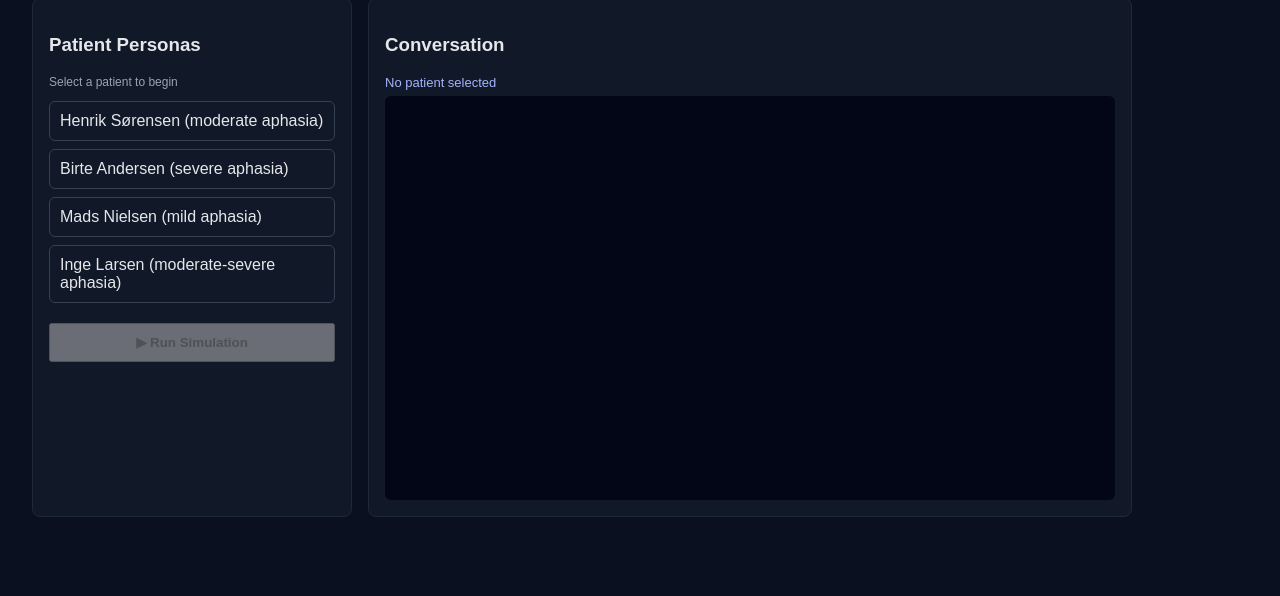
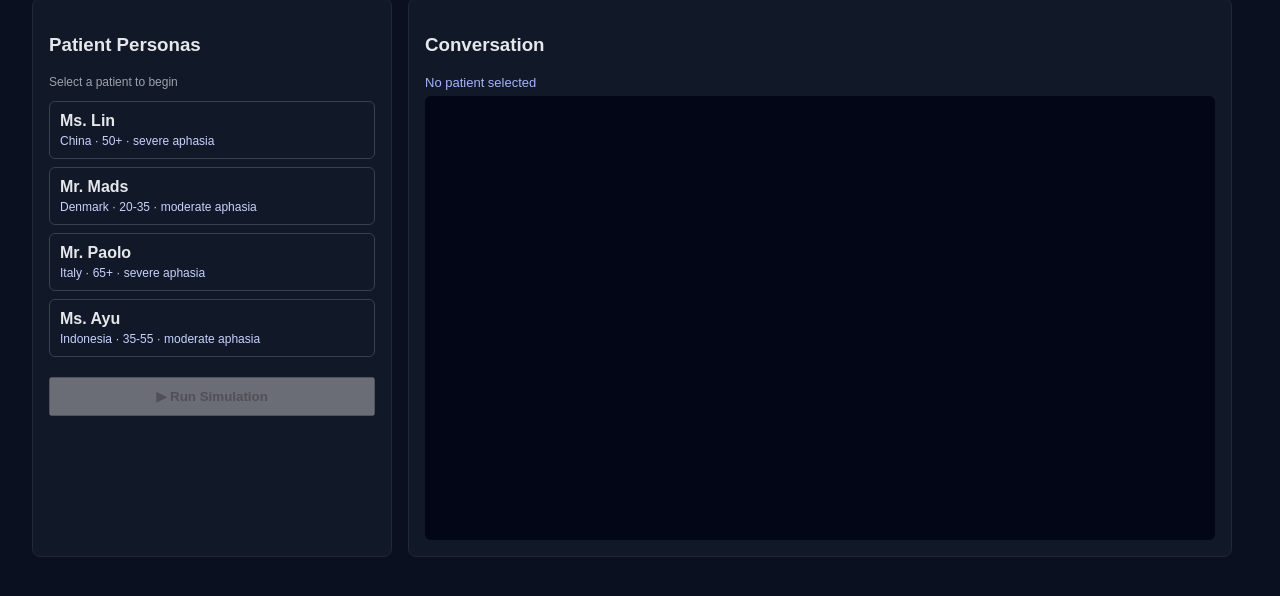
Before and after one commit to ekkytammarar/GazeTalk-Synthetic-Patient-Conversation-Simulator, a website: page public/simulator.html in a window 1280 px wide. Shown: the part 100-696 px from the top of the page. Drawn offline with Linux system fonts and the light colour scheme.

Commit message:
Update simulator.html

```diff
--- a/public/simulator.html
+++ b/public/simulator.html
@@ -15,9 +15,9 @@
     h1 { margin-bottom:8px; }
     .layout {
       display:grid;
-      grid-template-columns:320px 1fr;
+      grid-template-columns:360px 1fr;
       gap:16px;
-      max-width:1100px;
+      max-width:1200px;
     }
     .card {
       background:#111827;
@@ -37,6 +37,11 @@
       background:#1d4ed8;
       border-color:#60a5fa;
     }
+    .meta {
+      font-size:12px;
+      color:#c7d2fe;
+      margin-top:4px;
+    }
     button {
       width:100%;
       margin-top:12px;
@@ -48,7 +53,7 @@
       background:#020617;
       border-radius:6px;
       padding:12px;
-      height:380px;
+      height:420px;
       overflow-y:auto;
       font-size:14px;
     }
@@ -71,14 +76,18 @@
 
   <div class="card">
     <h3>Patient Personas</h3>
-    <p style="font-size:12px;color:#9ca3af">Select a patient to begin</p>
+    <p style="font-size:12px;color:#9ca3af">
+      Select a patient to begin
+    </p>
     <div id="personaList"></div>
     <button id="runBtn" disabled>▶ Run Simulation</button>
   </div>
 
   <div class="card">
     <h3>Conversation</h3>
-    <div id="selectedPatient" class="selected">No patient selected</div>
+    <div id="selectedPatient" class="selected">
+      No patient selected
+    </div>
     <div id="chat" class="chat"></div>
   </div>
 
@@ -88,10 +97,10 @@
 document.addEventListener("DOMContentLoaded", () => {
 
   /* ===============================
-     Qianyi-style dialogue policy
+     Qianyi-style dialogue discipline
   =============================== */
 
-  const MAX_TURNS = 6;
+  const MAX_TURNS = 6;          // Fixed, bounded
   const TURN_DELAY_MS = 400;
 
   let conversation = [];
@@ -122,33 +131,62 @@ document.addEventListener("DOMContentLoaded", () => {
   }
 
   /* ===============================
-     Four personas (Qianyi-style)
+     Personas (VERBATIM FIELDS
+     from Qianyi's code)
   =============================== */
 
   const personas = [
     {
-      name: "Henrik Sørensen",
-      severity: "moderate",
-      description:
-        "Moderate aphasia. Short sentences, pauses, gestures. Socially aware and reflective."
+      patient_id: "CN_F_58_001",
+      display_name: "Ms. Lin",
+      country_or_culture: "China",
+      age_group: "50+",
+      gender: "female",
+      interests: ["cooking","family","shopping","weather"],
+      daily_routines: ["cook breakfast","go market","call daughter"],
+      communication_goals: ["daily needs","family chat"],
+      aphasia_severity: "severe",
+      system_familiarity: 0.42,
+      fatigue_sensitivity: 1.12
     },
     {
-      name: "Birte Andersen",
-      severity: "severe",
-      description:
-        "Severe aphasia. Very short utterances, long pauses, fatigues quickly."
+      patient_id: "DK_M_29_001",
+      display_name: "Mr. Mads",
+      country_or_culture: "Denmark",
+      age_group: "20-35",
+      gender: "male",
+      interests: ["football","friends","gym","coffee"],
+      daily_routines: ["bike commute","gym","coffee with friends"],
+      communication_goals: ["social chat","daily planning"],
+      aphasia_severity: "moderate",
+      system_familiarity: 0.68,
+      fatigue_sensitivity: 0.92
     },
     {
-      name: "Mads Nielsen",
-      severity: "mild",
-      description:
-        "Mild aphasia. Mostly fluent with occasional word-finding difficulty and self-correction."
+      patient_id: "IT_M_71_001",
+      display_name: "Mr. Paolo",
+      country_or_culture: "Italy",
+      age_group: "65+",
+      gender: "male",
+      interests: ["garden","family","coffee","weather"],
+      daily_routines: ["garden walk","coffee","family lunch"],
+      communication_goals: ["family visit","health needs"],
+      aphasia_severity: "severe",
+      system_familiarity: 0.35,
+      fatigue_sensitivity: 1.18
     },
     {
-      name: "Inge Larsen",
-      severity: "moderate-severe",
-      description:
-        "Moderate to severe aphasia. Emotionally expressive, uses gestures and tone strongly."
+      patient_id: "ID_F_41_001",
+      display_name: "Ms. Ayu",
+      country_or_culture: "Indonesia",
+      age_group: "35-55",
+      gender: "female",
+      interests: ["family","religion","cooking"],
+      daily_routines: ["family meal","prayer","market shopping"],
+      communication_goals: ["family chat","daily needs"],
+      aphasia_severity: "moderate",
+      system_familiarity: 0.50,
+      fatigue_sensitivity: 1.05
     }
   ];
 
@@ -167,10 +205,19 @@ document.addEventListener("DOMContentLoaded", () => {
     chat.scrollTop = chat.scrollHeight;
   }
 
+  /* ===============================
+     Render personas
+  =============================== */
+
   personas.forEach(p => {
     const div = document.createElement("div");
     div.className = "persona";
-    div.textContent = `${p.name} (${p.severity} aphasia)`;
+    div.innerHTML = `
+      <strong>${p.display_name}</strong>
+      <div class="meta">
+        ${p.country_or_culture} · ${p.age_group} · ${p.aphasia_severity} aphasia
+      </div>
+    `;
     div.onclick = () => {
       document.querySelectorAll(".persona")
         .forEach(e => e.classList.remove("active"));
@@ -178,7 +225,7 @@ document.addEventListener("DOMContentLoaded", () => {
       selectedPersona = p;
       runBtn.disabled = false;
       selectedLabel.textContent =
-        `Patient: ${p.name} — ${p.severity} aphasia`;
+        `Patient: ${p.display_name} — ${p.country_or_culture}`;
     };
     personaList.appendChild(div);
   });
@@ -209,9 +256,13 @@ document.addEventListener("DOMContentLoaded", () => {
             model:"claude-sonnet-4-6",
             max_tokens:200,
             system:
-              `You are ${selectedPersona.name}, a patient with ${selectedPersona.severity} aphasia. `
-              + `${selectedPersona.description} `
-              + `Express hesitation, pauses, and gestures naturally. `
+              `You are ${selectedPersona.display_name}, a ${selectedPersona.age_group} ${selectedPersona.gender} `
+              + `from ${selectedPersona.country_or_culture}. `
+              + `You have ${selectedPersona.aphasia_severity} aphasia. `
+              + `Your interests include ${selectedPersona.interests.join(", ")}. `
+              + `Your daily routines include ${selectedPersona.daily_routines.join(", ")}. `
+              + `Your communication goals include ${selectedPersona.communication_goals.join(", ")}. `
+              + `Use short, telegraphic speech with pauses and gestures. `
               + `Do not explain aphasia.`,
             messages: conversation
           })
@@ -224,8 +275,7 @@ document.addEventListener("DOMContentLoaded", () => {
         conversation.push({ role:"assistant", content: patientReply });
 
         if (explicitStop(patientReply)) {
-          const close = pick(CLOSING_PROMPTS);
-          add("therapist", close);
+          add("therapist", pick(CLOSING_PROMPTS));
           break;
         }
 
@@ -237,7 +287,7 @@ document.addEventListener("DOMContentLoaded", () => {
         }
 
       } catch {
-        add("therapist", "Error occurred. Ending session.");
+        add("therapist","Error occurred. Ending session.");
         break;
       }
     }
```
